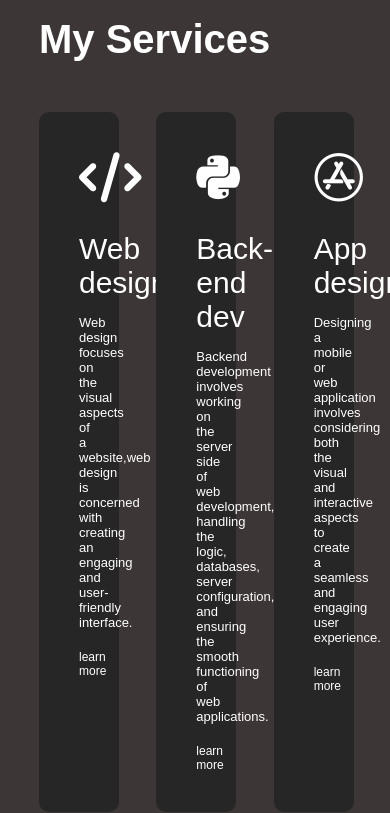
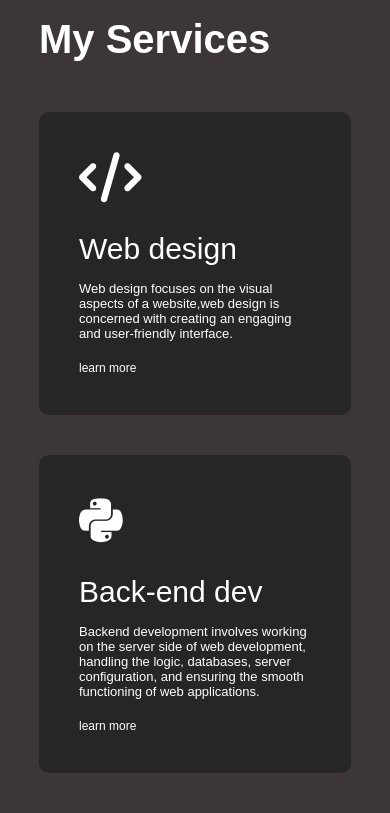
Before and after one commit to enochboluwatife/https-github.com-enochboluwatife-enochboluwatife.github.io, a plain HTML site: page index.html in a window 390 px wide. Shown: the part 1978-2791 px from the top of the page. Drawn offline with Linux system fonts and the light colour scheme.

Commit message:
Update style.css

```diff
--- a/style.css
+++ b/style.css
@@ -376,9 +376,13 @@ nav .fas{
         padding-top: 50px ;
         z-index: 2 ;
         transition: right 0.5s;
-
-
     }
+    .services-list{
+    display: flex;
+    gap: 40px;
+    flex-wrap: wrap;
+    margin-top: 50px;
+}
     nav ul li{
         display: block ;
         margin: 20px;
```
